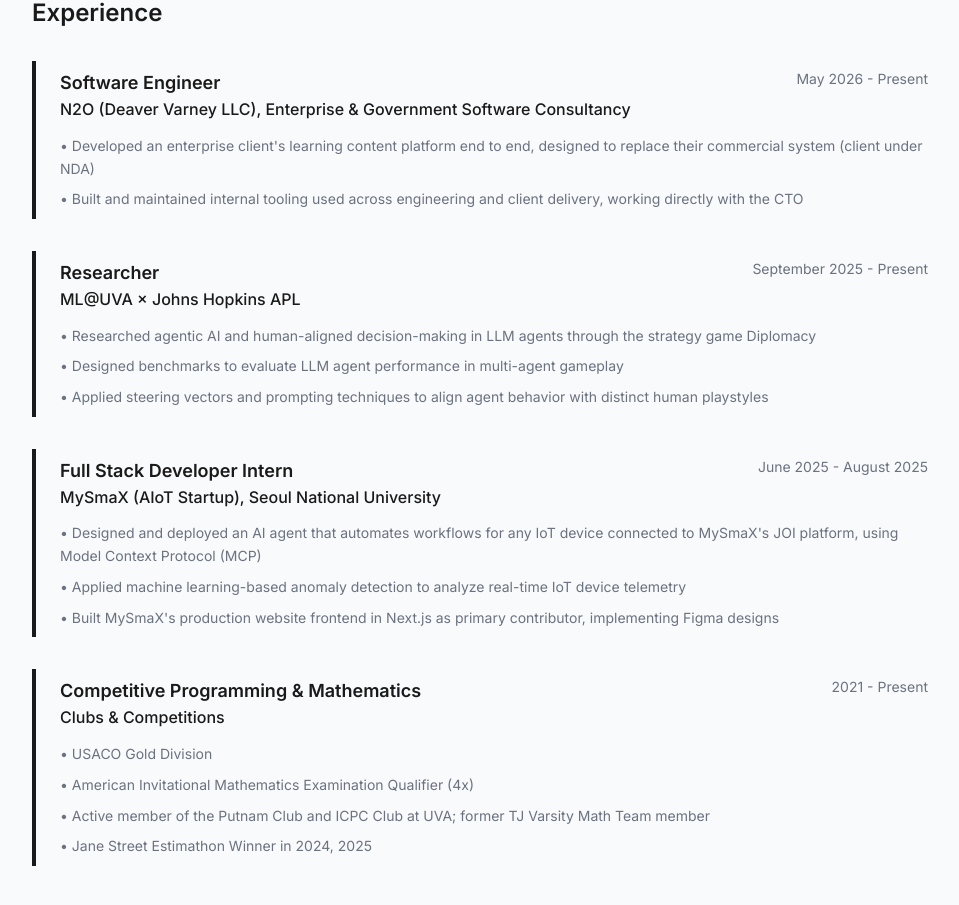
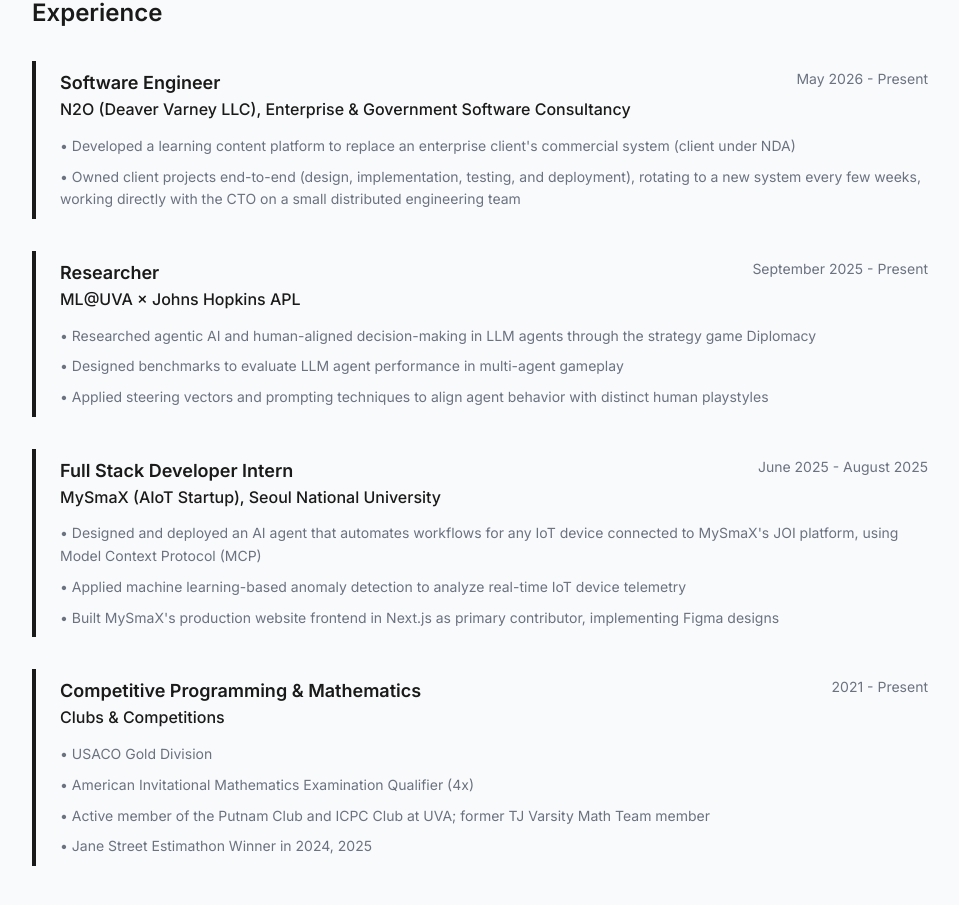
Before and after one commit to bestsemper/website, a Next.js app: page / in a window 1280 px wide. Shown: the part 1358-2263 px from the top of the page, without its empty margins (160-1119 px from the left). Built offline with nearby package versions, Linux system fonts and the light colour scheme.

Commit message:
update N2O bullets: restore development-steps parenthetical, add project rotation

```diff
--- a/data/resume.ts
+++ b/data/resume.ts
@@ -47,8 +47,8 @@
     location: "Remote",
     period: "May 2026 - Present",
     description: [
-      "Developed an enterprise client's learning content platform end to end, designed to replace their commercial system (client under NDA)",
-      "Built and maintained internal tooling used across engineering and client delivery, working directly with the CTO",
+      "Developed a learning content platform to replace an enterprise client's commercial system (client under NDA)",
+      "Owned client projects end-to-end (design, implementation, testing, and deployment), rotating to a new system every few weeks, working directly with the CTO on a small distributed engineering team",
     ],
   },
   {
```
Also changed, not shown: 1 other file (tests, documents, lock files or other folders).
